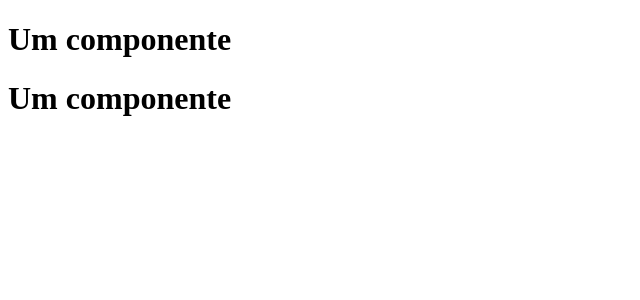
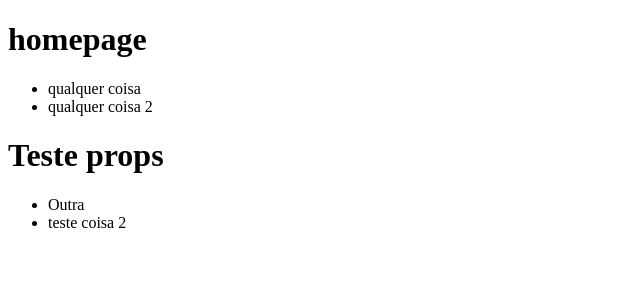
Before and after one commit to anapf9/react-basic-config, a React app: page / in a window 1280 px wide. Shown: the top 300 px of the page, without its empty margins (0-640 px from the left). Built offline with nearby package versions, Linux system fonts and the light colour scheme.

Commit message:
propriedades

```diff
--- a/src/App.js
+++ b/src/App.js
@@ -5,8 +5,18 @@ import Header from './components/Header'
 function App() {
   return (
     <>
-    <Header />
-    <Header />
+    <Header title="homepage">
+    <ul>
+      <li> qualquer coisa</li>
+      <li> qualquer coisa 2</li>
+    </ul>
+    </Header>
+    <Header title="Teste props">
+    <ul>
+      <li> Outra</li>
+      <li> teste coisa 2</li>
+    </ul>
+    </Header>
     </>
   )
 }
--- a/src/components/Header.js
+++ b/src/components/Header.js
@@ -1,9 +1,11 @@
 import React from 'react'
 
-export default function Header() {
+export default function Header({ title, children }) {
   return (
     <header>
-      <h1> Um componente </h1>
+      <h1>{title}</h1>
+
+      {children}
     </header>
   )
 }
```
